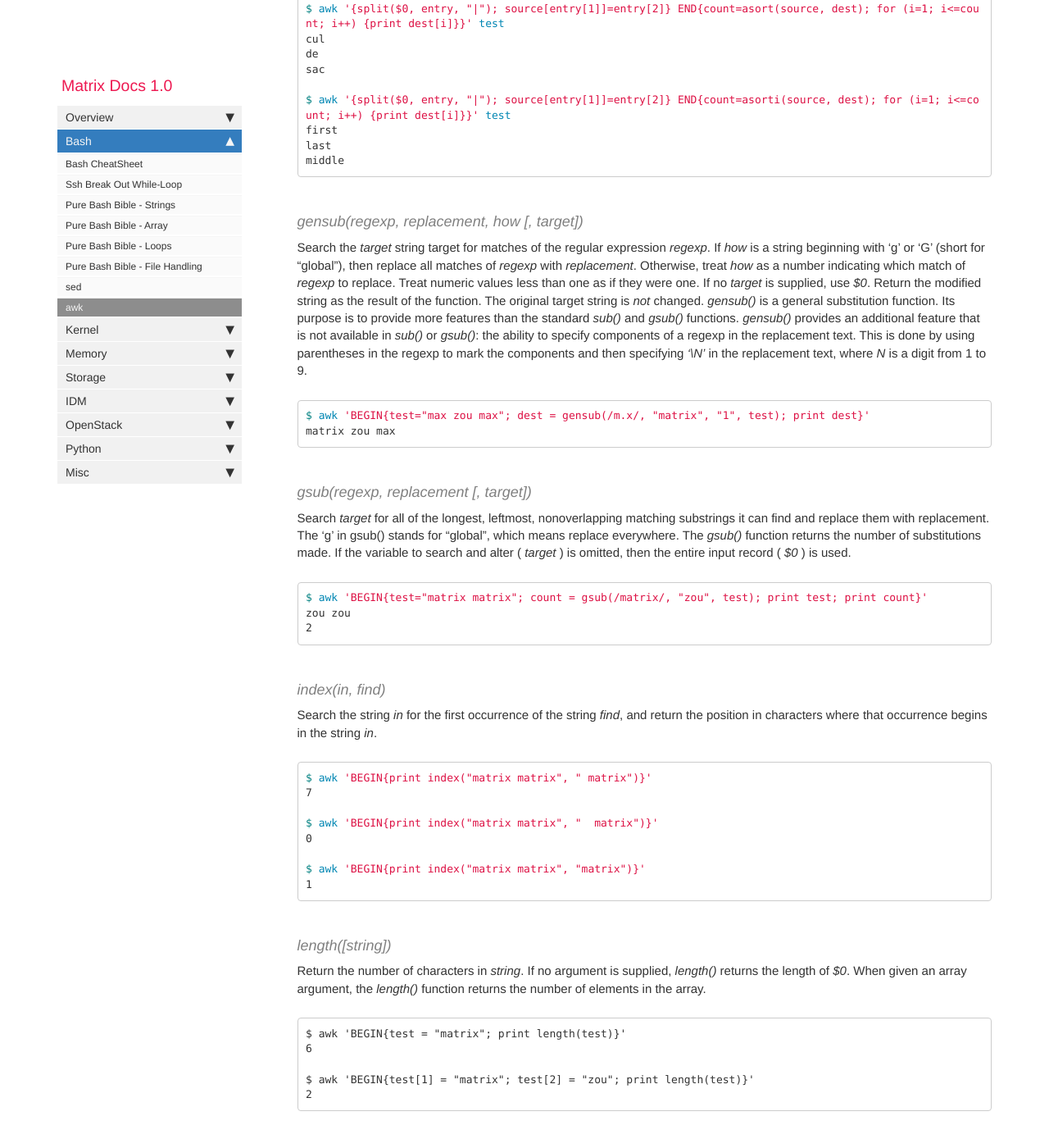
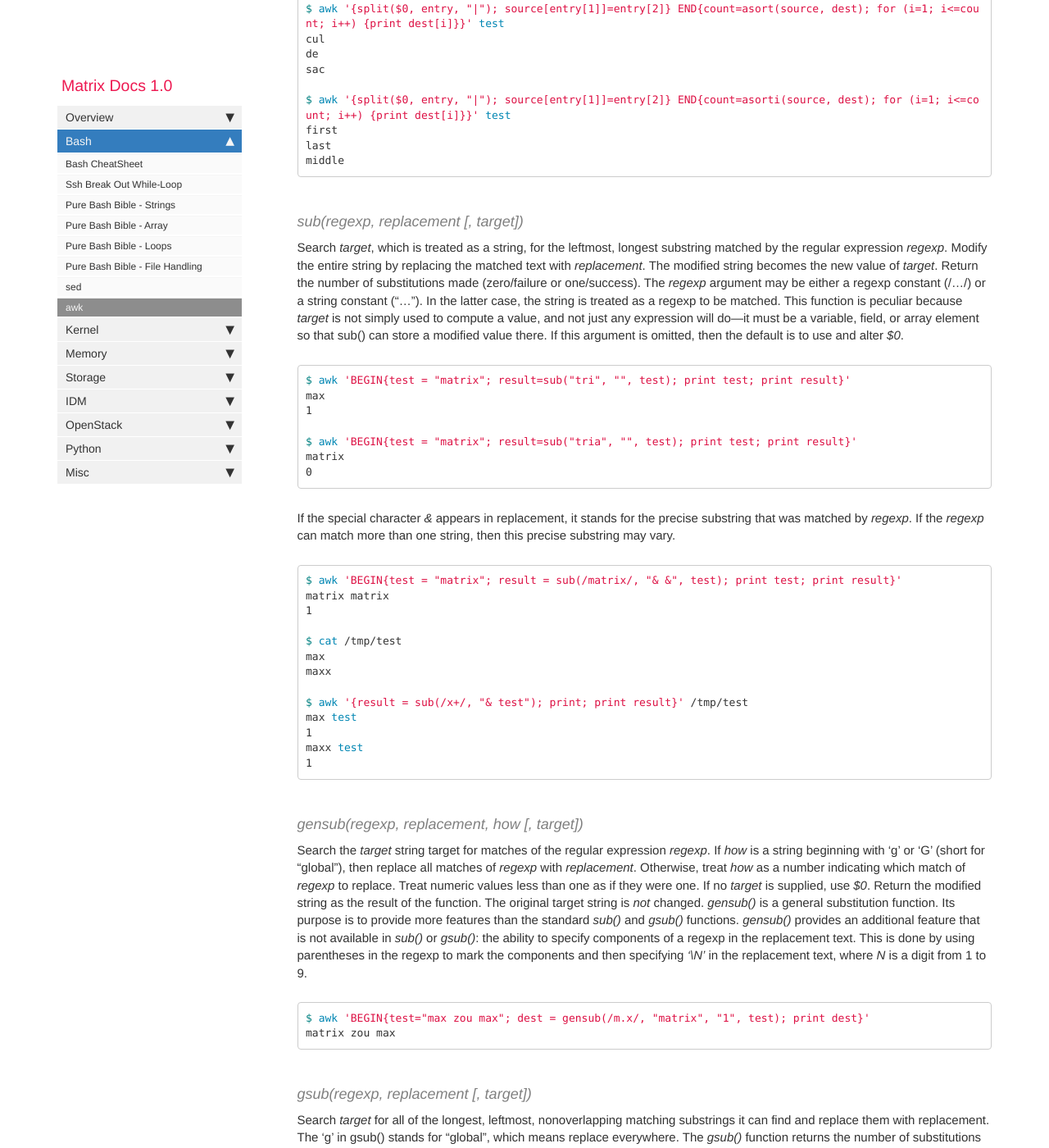
Before and after one commit to matrixzj/documentations, a Jekyll site: the page built from pages/bash/awk.md, in a window 1280 px wide and 1400 px high, scrolled down 3549 px. Shown: the whole window at 82% size. Built offline with Jekyll 4.4.1, drawn with Linux system fonts in a browser that asks for light colours; comment, search, counter and statistics services are not loaded; some of the changed text lies outside the part shown.

Commit message:
There are 1 files have been modified at 2021-07-01 06:53:04 . 	-rw-rw-r--. 1 jzou jzou 14336 Jul  1 06:53 pages/bash/awk.md No files have been added. No files have been deleted. No file type has been changed.

````diff
--- a/pages/bash/awk.md
+++ b/pages/bash/awk.md
@@ -153,6 +153,39 @@ last
 middle
 ```
 
+#### sub(regexp, replacement [, target])
+Search *target*, which is treated as a string, for the leftmost, longest substring matched by the regular expression *regexp*. Modify the entire string by replacing the matched text with *replacement*. The modified string becomes the new value of *target*. Return the number of substitutions made (zero/failure or one/success).
+The *regexp* argument may be either a regexp constant (/…/) or a string constant ("…"). In the latter case, the string is treated as a regexp to be matched.
+This function is peculiar because *target* is not simply used to compute a value, and not just any expression will do—it must be a variable, field, or array element so that sub() can store a modified value there. If this argument is omitted, then the default is to use and alter *$0*.
+
+```bash
+$ awk 'BEGIN{test = "matrix"; result=sub("tri", "", test); print test; print result}'
+max
+1
+
+$ awk 'BEGIN{test = "matrix"; result=sub("tria", "", test); print test; print result}'
+matrix
+0
+```
+
+If the special character *&* appears in replacement, it stands for the precise substring that was matched by *regexp*. If the *regexp* can match more than one string, then this precise substring may vary.
+
+```bash
+$ awk 'BEGIN{test = "matrix"; result = sub(/matrix/, "& &", test); print test; print result}'
+matrix matrix
+1
+
+$ cat /tmp/test
+max
+maxx
+
+$ awk '{result = sub(/x+/, "& test"); print; print result}' /tmp/test
+max test
+1
+maxx test
+1
+```
+
 #### gensub(regexp, replacement, how [, target])
 Search the *target* string target for matches of the regular expression *regexp*. If *how* is a string beginning with 'g' or 'G' (short for "global"), then replace all matches of *regexp* with *replacement*. Otherwise, treat *how* as a number indicating which match of *regexp* to replace. Treat numeric values less than one as if they were one. If no *target* is supplied, use *$0*. Return the modified string as the result of the function. The original target string is *not* changed.
 *gensub()* is a general substitution function. Its purpose is to provide more features than the standard *sub()* and *gsub()* functions.
@@ -304,39 +337,6 @@ $ awk 'BEGIN{val = "0x11"; print strtonum(val)}'
 17
 ```
 
-#### sub(regexp, replacement [, target])
-Search *target*, which is treated as a string, for the leftmost, longest substring matched by the regular expression *regexp*. Modify the entire string by replacing the matched text with *replacement*. The modified string becomes the new value of *target*. Return the number of substitutions made (zero/failure or one/success).
-The *regexp* argument may be either a regexp constant (/…/) or a string constant ("…"). In the latter case, the string is treated as a regexp to be matched.
-This function is peculiar because *target* is not simply used to compute a value, and not just any expression will do—it must be a variable, field, or array element so that sub() can store a modified value there. If this argument is omitted, then the default is to use and alter *$0*.
-
-```bash
-$ awk 'BEGIN{test = "matrix"; result=sub("tri", "", test); print test; print result}'
-max
-1
-
-$ awk 'BEGIN{test = "matrix"; result=sub("tria", "", test); print test; print result}'
-matrix
-0
-```
-
-If the special character *&* appears in replacement, it stands for the precise substring that was matched by *regexp*. If the *regexp* can match more than one string, then this precise substring may vary.
-
-```bash
-$ awk 'BEGIN{test = "matrix"; result = sub(/matrix/, "& &", test); print test; print result}'
-matrix matrix
-1
-
-$ cat /tmp/test
-max
-maxx
-
-$ awk '{result = sub(/x+/, "& test"); print; print result}' /tmp/test
-max test
-1
-maxx test
-1
-```
-
 #### substr(string, start [, length ])
 Return a *length*-character-long substring of *string*, starting at character number *start*. The first character of a string is character number one. For example, substr("washington", 5, 3) returns "ing".
 If *length* is not present, *substr()* returns the whole suffix of string that begins at character number *start*. For example, substr("washington", 5) returns "ington". The whole suffix is also returned if *length* is greater than the number of characters remaining in the *string*, counting from character *start*.
@@ -345,4 +345,12 @@ If *start* is less than one, *substr()* treats it as if it was one. If *start* i
 #### tolower(string) / toupper(string)
 Return a copy of *string*, with each uppercase/lowercase character in the *string* replaced with its corresponding lowercase/uppercase character. Nonalphabetic characters are left unchanged. For example, tolower("MiXeD cAsE 123") returns "mixed case 123", and toupper("MiXeD cAsE 123") returns "MIXED CASE 123".
 
+# Operator
+**<** Less than
+**>** Greater than
+**<=** Less than or equal to >= Greater than or equal to == Equal to
+**!=** Not equal to
+**~** Matches
+**!~** Does not match
+
 {% include links.html %}
````
